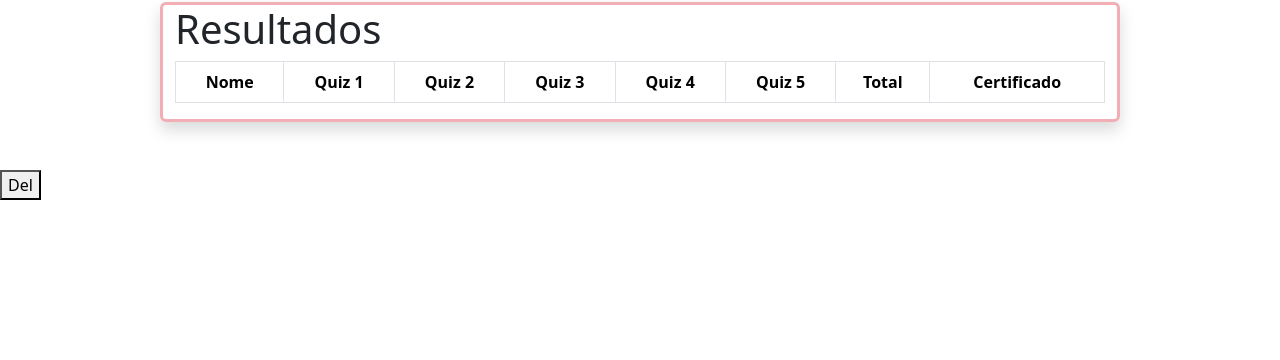
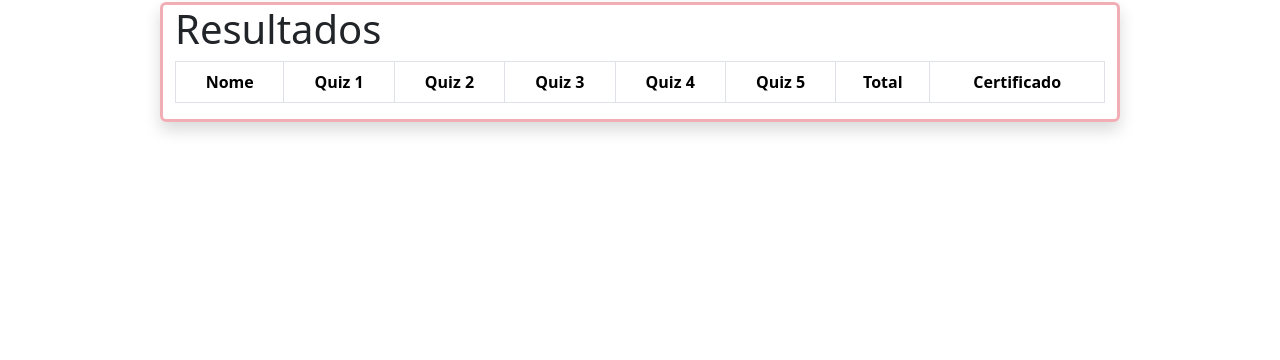
Before and after one commit to EquipeEcho/EasyScrum, a Flask app: page /mostrar in a window 1280 px wide. Shown: the part 80-440 px from the top of the page. Run offline with Flask 3, Linux system fonts and the light colour scheme.

Commit message:
Retirei o código pra deletar rows da db

```diff
--- a/templates/teste.html
+++ b/templates/teste.html
@@ -79,13 +79,6 @@
         </section>
       </div>
     </div>
-    <div>
-      <form action="{{url_for('delete')}}" method="POST">
-        <input type="hidden" name="nome" id="nome" value="Flora" placeholder="Nome"><br>
-        <input type="hidden" name="CPF" id="CPF" value="216.499.631-30" placeholder="CPF" maxlength="14"><br>
-        <button value="submit" id="env">Del</button>
-      </form>
-    </div>
     <footer class="container-fluid bg-dark">
       <section class="row h-10">
         <div class="col-fluid text-center text-white pt-4 pb-4">
```
